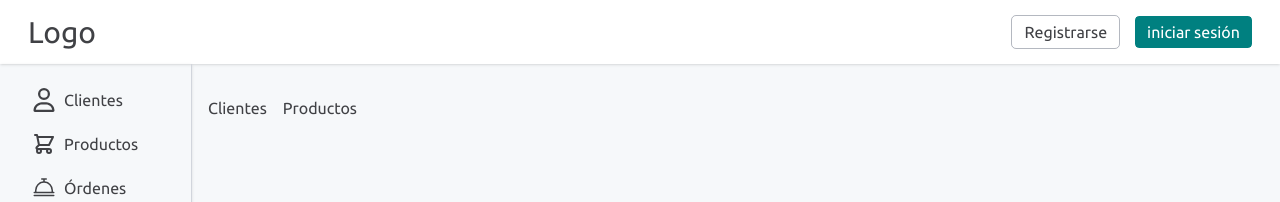
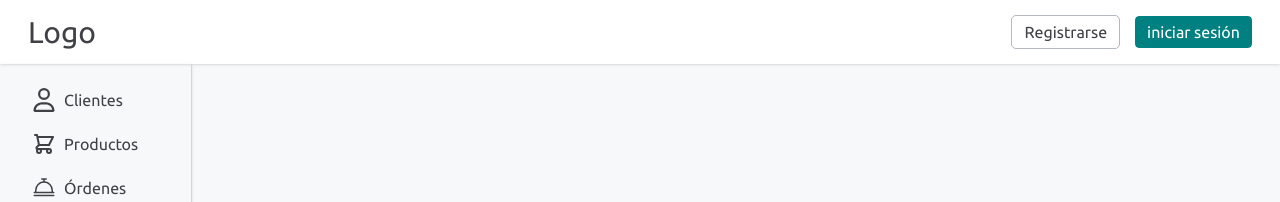
Before and after one commit to soycmramos/react-pos, a React (Vite) app: page / in a window 1280 px wide. Shown: the top 202 px of the page. Built offline with nearby package versions, Linux system fonts and the light colour scheme; no server answers.

Commit message:
Delete provisional Nav

```diff
--- a/src/Pages/Home.jsx
+++ b/src/Pages/Home.jsx
@@ -1,17 +1,8 @@
-import { Link } from 'react-router-dom'
 import Container from './../components/Container'
 
 const Home = () => {
 	return (
 		<Container>
-			<section className='py-8'>
-				<nav>
-					<ul className='flex gap-x-4'>
-						<li><Link to='/customers' className='hover:text-text-color/75'>Clientes</Link></li>
-						<li><Link to='/products' className='hover:text-text-color/75'>Productos</Link></li>
-					</ul>
-				</nav>
-			</section>
 		</Container>
 	)
 }
```
